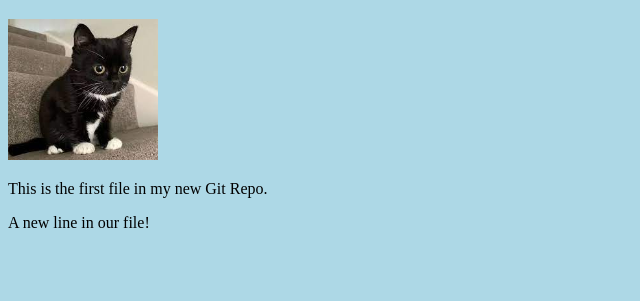
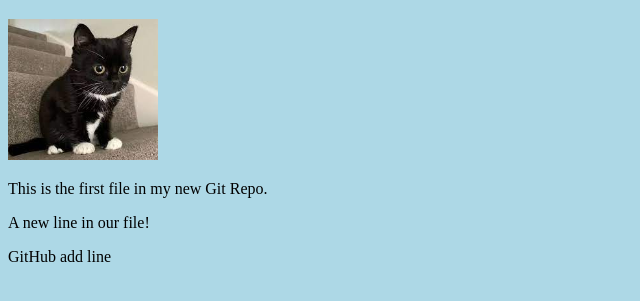
Before and after one commit to oxywom/2024test, a plain HTML site: page index.html in a window 1280 px wide. Shown: the part 61-362 px from the top of the page, without its empty margins (0-640 px from the left). Drawn offline with Linux system fonts and the light colour scheme.

Commit message:
Update index.html

```diff
--- a/index.html
+++ b/index.html
@@ -11,5 +11,6 @@
     <div><img src="blackcat.jpg" alt="검은고양이" style="width:150px"></div>
     <p>This is the first file in my new Git Repo.</p>
     <p>A new line in our file!</p>
+    <p>GitHub add line</p>
 </body>
 </html>
```
